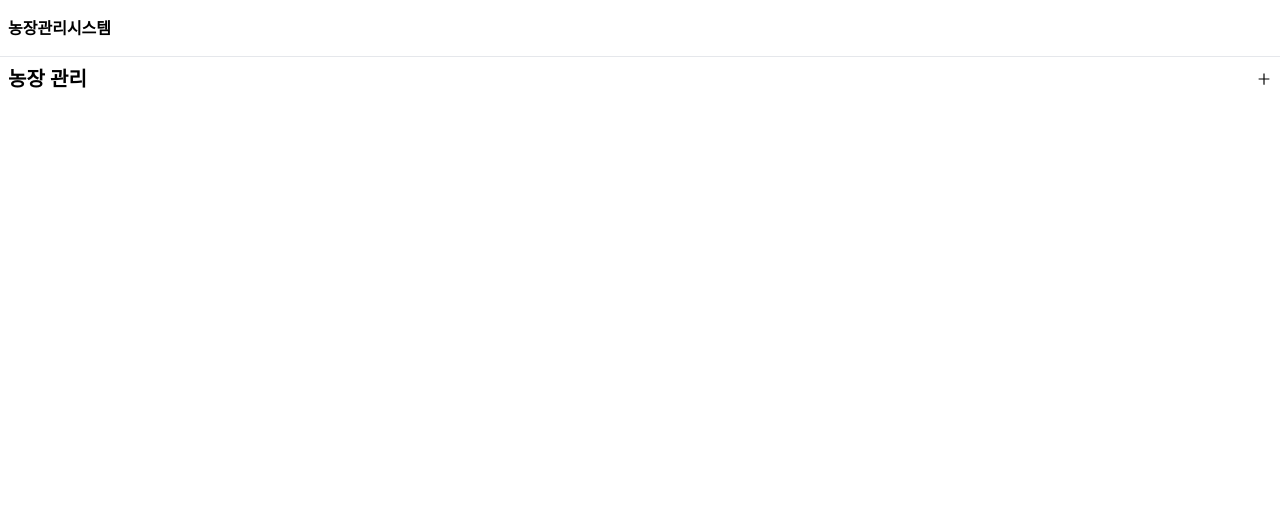
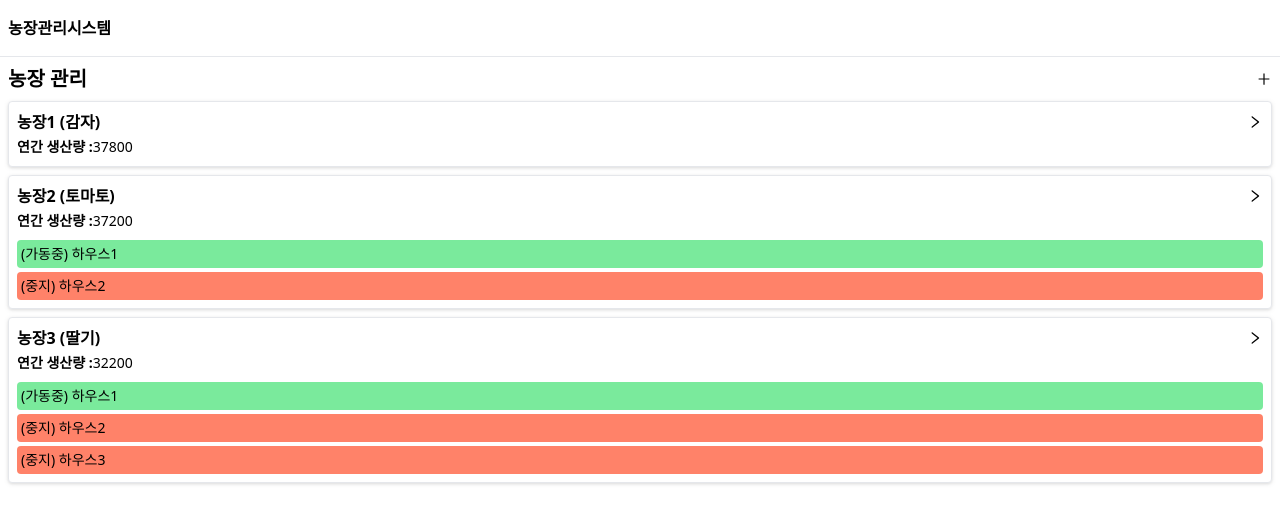
Before and after one commit to jihnk/FMS_FE, a Next.js app: page /home in a window 1280 px wide. Shown: the top 524 px of the page. Built offline with nearby package versions, Linux system fonts and the light colour scheme.

Commit message:
feature: add farm list

```diff
--- a/components/Farm/index.tsx
+++ b/components/Farm/index.tsx
@@ -1,7 +1,39 @@
-import React from "react";
-// import type { ProductionType, FarmsType } from "libs/type";
+import axios from "axios";
+import React, { useEffect, useState } from "react";
+import type { FarmsType } from "libs/type";
+import FarmList from "./FarmList";
 
 const Farm = () => {
+  const [farmList, setFarmList] = useState<FarmsType[]>([]);
+  const getFarmList = async () => {
+    const res = await axios.get(`/api/farm`);
+    setFarmList(res.data.farms);
+  };
+
+  const getProductionTotal = (farm: FarmsType) => {
+    return farm.annualProduction.reduce((acc, cur) => acc + cur.Production, 0);
+  };
+
+  const houseActive = (farmId: number, houseId: number) => {
+    const findFarmIndex = farmList.findIndex(
+      (element) => element.id === farmId
+    );
+
+    const changedHouses = farmList[findFarmIndex].houses?.map((house) =>
+      house.id === houseId ? { ...house, active: !house.active } : house
+    );
+
+    setFarmList(
+      farmList.map((farm) =>
+        farm.id === farmId ? { ...farm, houses: changedHouses } : farm
+      )
+    );
+  };
+
+  useEffect(() => {
+    getFarmList();
+  }, []);
+
   /* TODO: Q2-1 api 통신
   - api/farm 경로로 get)api 요청하면 Array<FarmsType> 형태의 데이터가 호출됩니다. (axios, fetch 등 사용은 자율)
   - 호출 받은 데이터를 활용하여 동일 경로에 있는 FarmList 컴포넌트를 랜더링 해주세요 예시 화면은 이미지를 확인 하세요.
@@ -12,7 +44,21 @@ const Farm = () => {
   - 랜더링 된 컴포넌트에서 하우스를 동작시키는 함수를 작성해 주세요 역시 예시 이미지를 확인 하세요.
   */
 
-  return <div className="px-2 flex flex-col gap-2"></div>;
+  return (
+    <div className="px-2 flex flex-col gap-2">
+      {farmList.map((farm) => (
+        <FarmList
+          key={farm.id}
+          id={farm.id}
+          name={farm.name}
+          crops={farm.crops}
+          productionTotal={getProductionTotal(farm)}
+          houses={farm.houses}
+          HouseActive={houseActive}
+        />
+      ))}
+    </div>
+  );
 };
 
 export default Farm;
```
